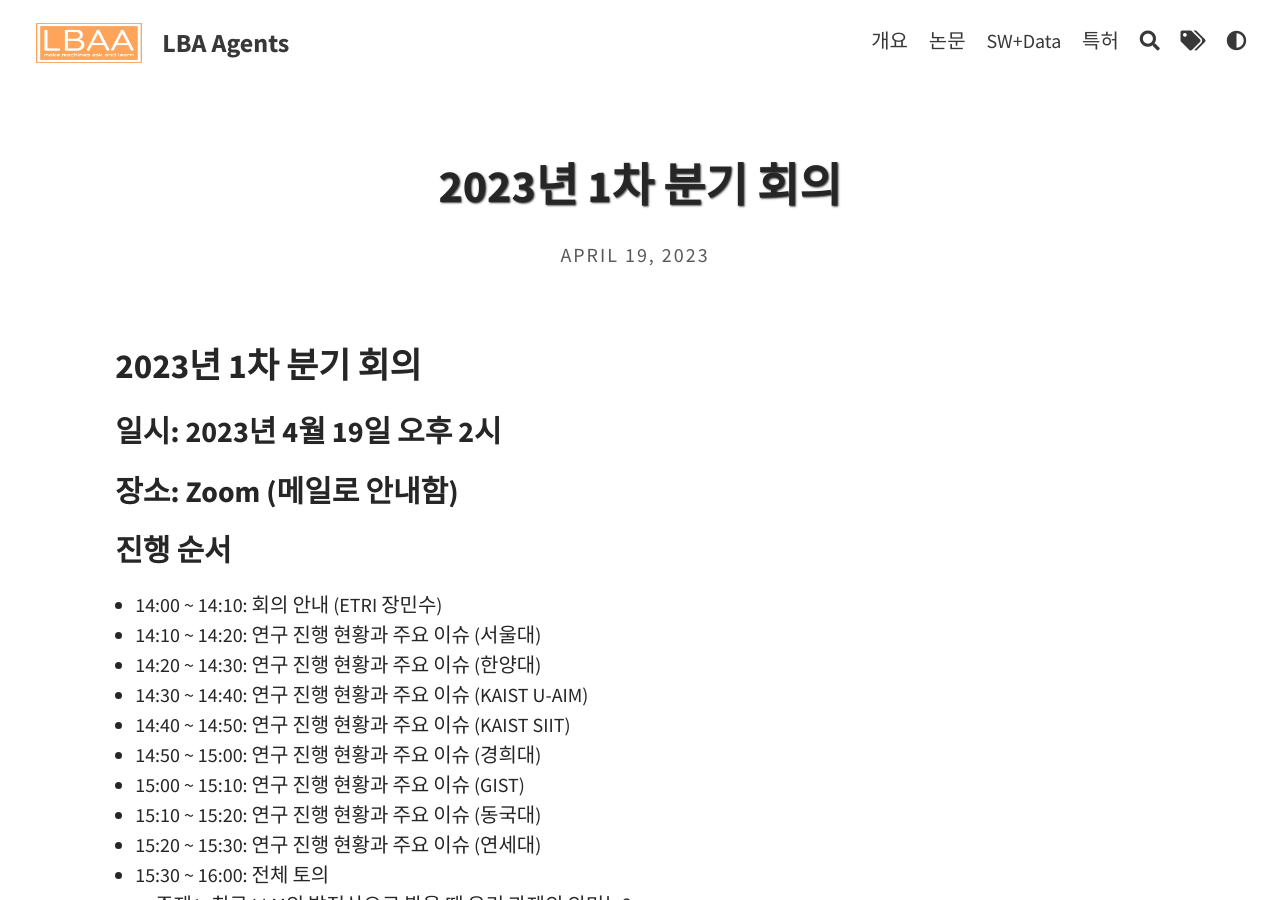
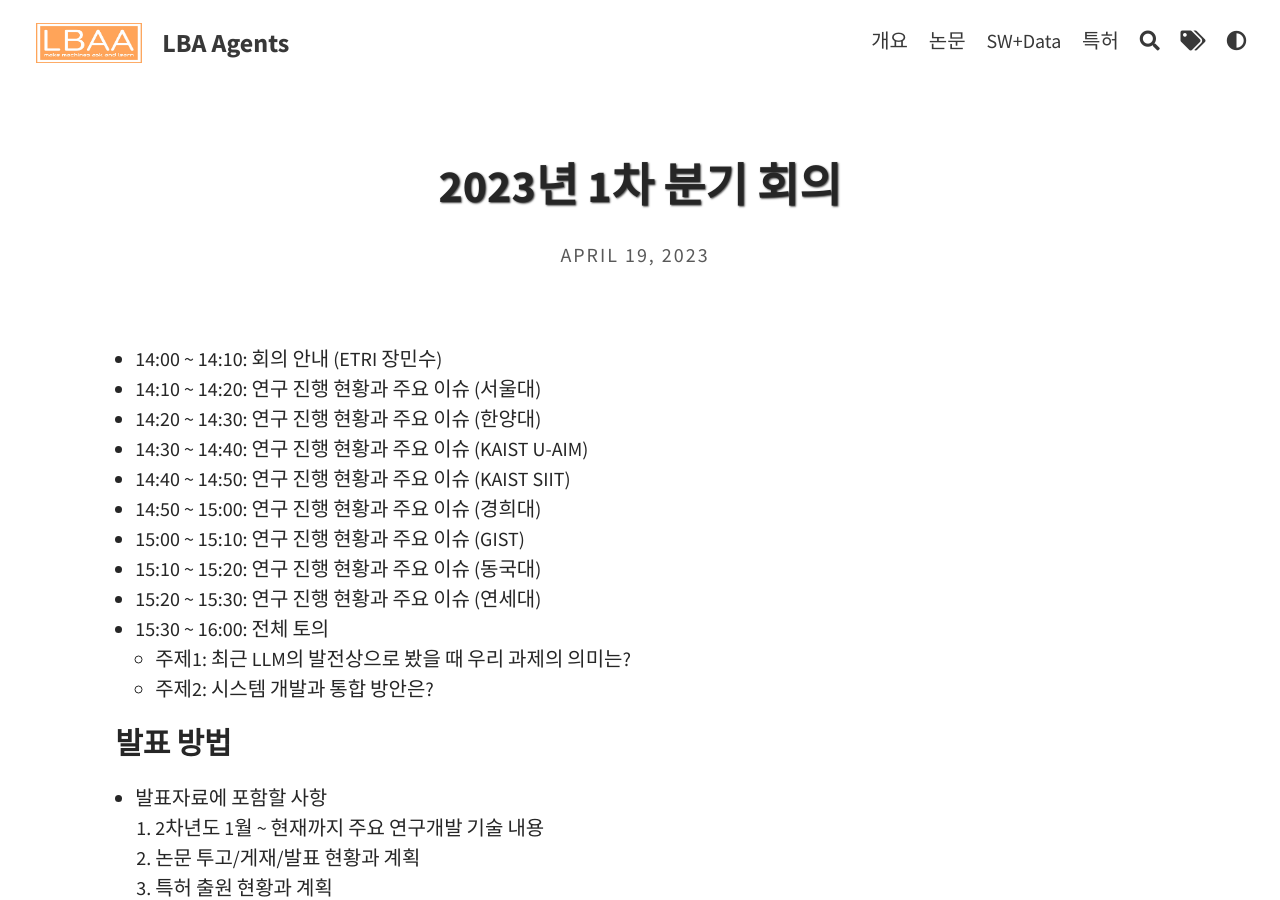
Before and after one commit to lbaa2022/lbaa2022.github.io, a Jekyll site: the page built from _posts/2023-04-19-meeting.md, in a window 1280 px wide and 900 px high. Built offline with Jekyll 4.4.1, drawn with Linux system fonts in a browser that asks for light colours.

Commit message:
Update 2023-04-19-meeting.md

```diff
--- a/_posts/2023-04-19-meeting.md
+++ b/_posts/2023-04-19-meeting.md
@@ -3,14 +3,6 @@ layout: post
 title: 2023년 1차 분기 회의
 categories: Meeting
 ---
-
-## 2023년 1차 분기 회의
-
-### 일시: 2023년 4월 19일 오후 2시
-
-### 장소: Zoom (메일로 안내함)
-
-### 진행 순서
 
 - 14:00 ~ 14:10: 회의 안내 (ETRI 장민수)
 - 14:10 ~ 14:20: 연구 진행 현황과 주요 이슈 (서울대)
```
